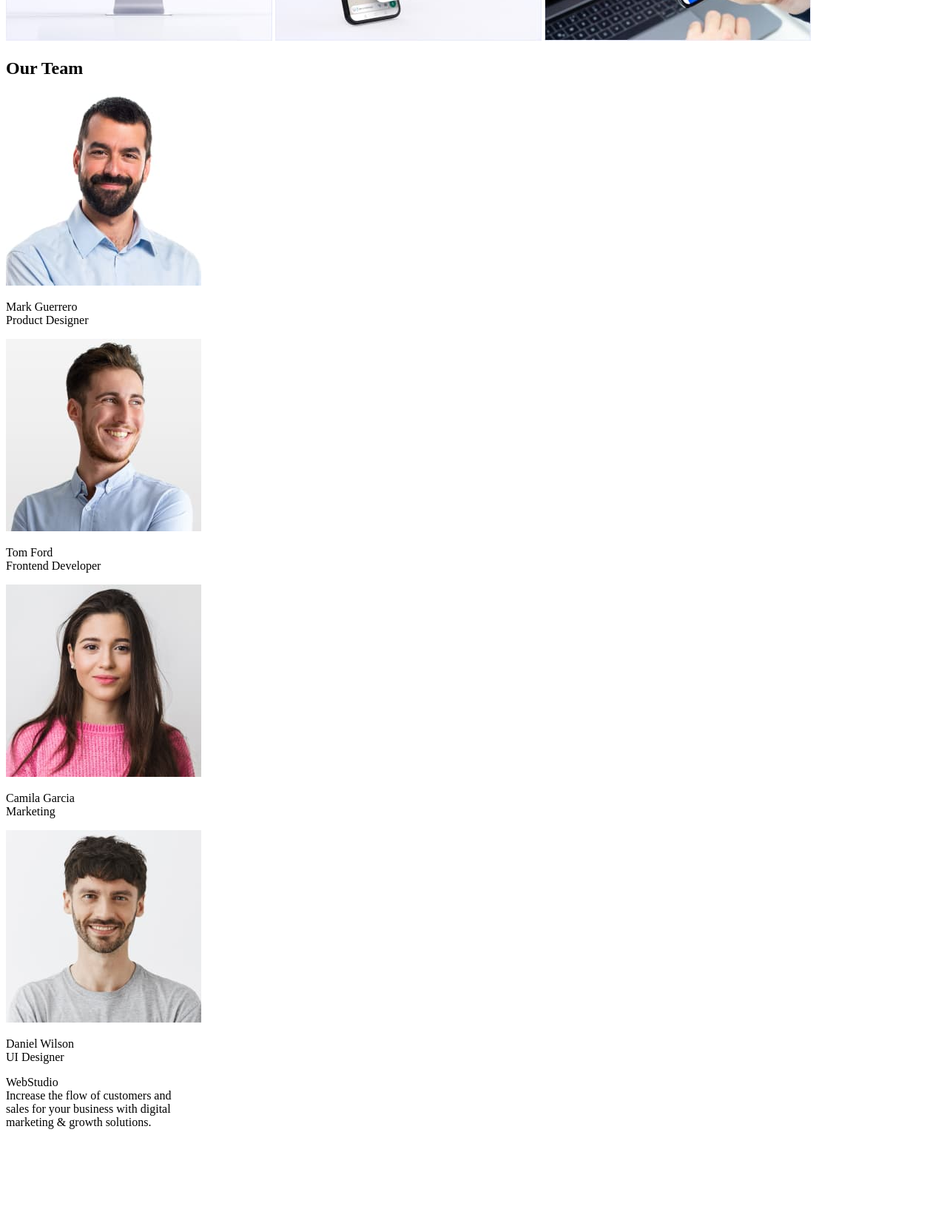
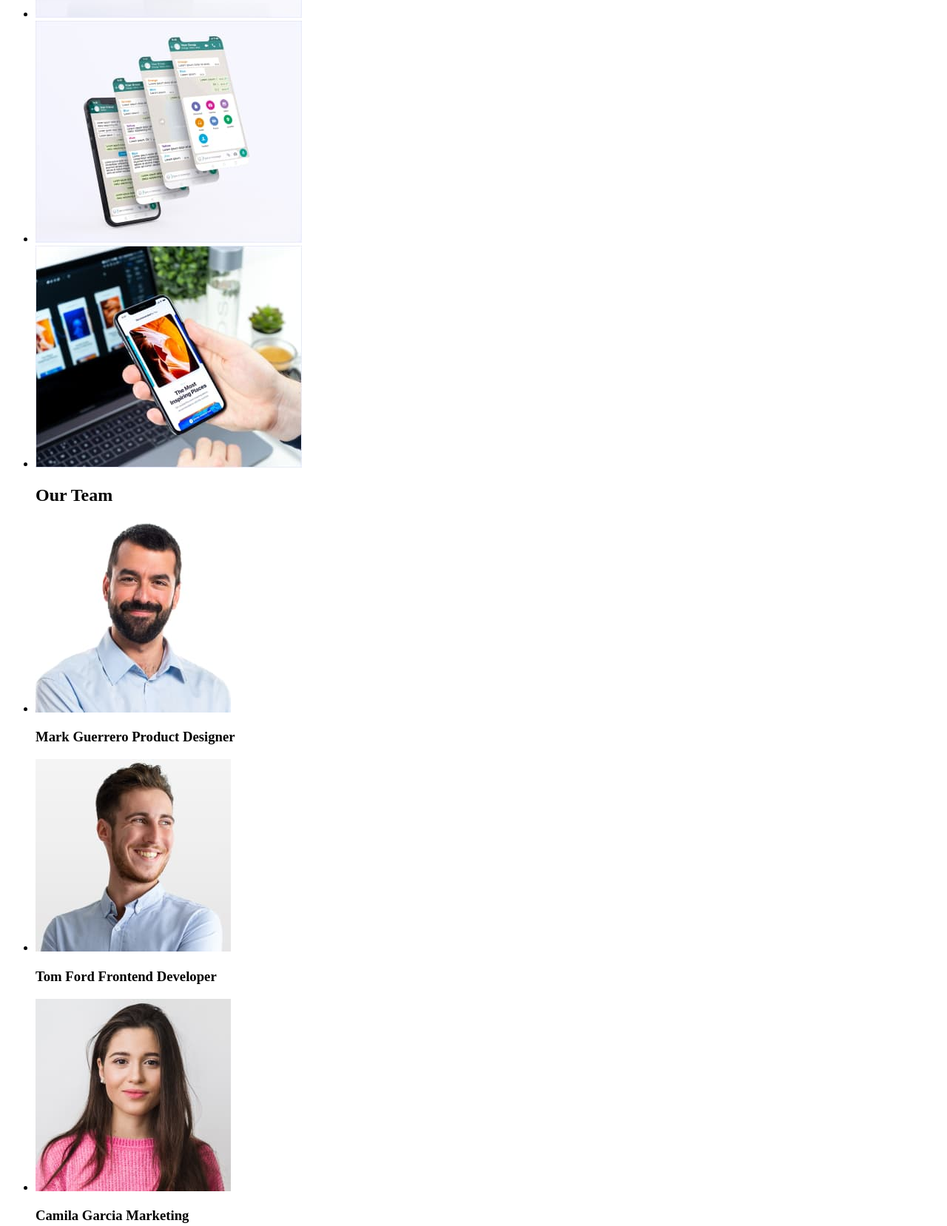
Before and after one commit to MalaaaAaan/goit-markup-hw-01, a plain HTML site: page index.html in a window 1280 px wide. Shown: the part 900-2557 px from the top of the page at 74% size. Before the commit the page ends 2434 px from the top, so only its background shows below. Drawn offline with Linux system fonts and the light colour scheme.

Commit message:
Update index.html

```diff
--- a/index.html
+++ b/index.html
@@ -1,7 +1,5 @@
 <!DOCTYPE html>
 <head>
-  <link rel="stylesheet" href="/styles.css" />
-
   <meta charset="UTF-8" />
   <meta http-equiv="X-UA-Compatible" content="IE=edge" />
   <meta name="viewport" content="width=device-width, initial-scale=1.0" />
@@ -9,20 +7,22 @@
 </head>
 <body>
   <header>
-    <a href="“index.html”">WEBSTUDIO</a>
+    <a href="index.html">WEBSTUDIO</a>
     <ul>
       <li><a href="index.html">Studio</a></li>
-      <li><a href="#Portfolio">Portfolio</a></li>
-      <li><a href="#Contacts">Contacts</a></li>
+      <li><a href="index.html">Portfolio</a></li>
+      <li><a href="index.html">Contacts</a></li>
     </ul>
     <address>
       <a href="mailto:info@devstudio.com">info@devstudio.com</a>
+      <a href="tel:+11(000)111-11-11">+11 (000) 111-11-11</a>
     </address>
-    <a href="tel:+11(000)111-11-11">+11 (000) 111-11-11</a>
   </header>
   <main>
+    <section>
       <h1>Effective Solutions for Your Business</h1>
       <button>Order Service</button>
+    </section>
 
     <section>
       <ul>
@@ -57,59 +57,59 @@
       </ul>
     </section>
     <section>
-      <h2 id="Portfolio">What are we doing</h2>
+      <ul>
+        <h2>What are we doing</h2>
+        <li>
           <img src="images/img1.jpg" alt="computer" />
-      <img src="images/img2.jpg" alt="phone" />
-      <img src="images/img3.jpg" alt="phoneandlaptop" />
+        </li>
+        <li><img src="images/img2.jpg" alt="phone" /></li>
+        <li><img src="images/img3.jpg" alt="phoneandlaptop" /></li>
+      </ul>
     </section>
     <section>
-      <h2 id="Contacts">Our Team</h2>
-
+      <ul>
+        <h2>Our Team</h2>
+        <li>
           <img
             src="images/img.jpg"
             alt="Mark Guerrero
 Product Designer"
           />
-
-      <p>
-        Mark Guerrero <br />
-        Product Designer
-      </p>
+          <h3>Mark Guerrero Product Designer</h3>
+        </li>
+        <li>
           <img
             src="images/img4.jpg"
             alt="Tom Ford
 Frontend Developer"
           />
-
-      <p>
-        Tom Ford <br />
-        Frontend Developer
-      </p>
-
+          <h3>Tom Ford Frontend Developer</h3>
+        </li>
+        <li>
           <img
             src="images/img5.jpg"
             alt="Camila Garcia
 Marketing"
           />
-      <p>
-        Camila Garcia <br />
-        Marketing
-      </p>
+          <h3>Camila Garcia Marketing</h3>
+        </li>
 
+        <li>
           <img
             src="images/img6.jpg"
             alt="Daniel Wilson
 UI Designer"
           />
-      <p>
+          <h3>
             Daniel Wilson <br />
             UI Designer
-      </p>
+          </h3>
+        </li>
+      </ul>
     </section>
   </main>
   <footer>
-    WebStudio <br />Increase the flow of customers and <br />
-    sales for your business with digital <br />
-    marketing & growth solutions.
+    WebStudioIncrease the flow of customers and sales for your business with
+    digital marketing & growth solutions.
   </footer>
 </body>
```
Lines whose indentation alone changed are shown as unchanged.
